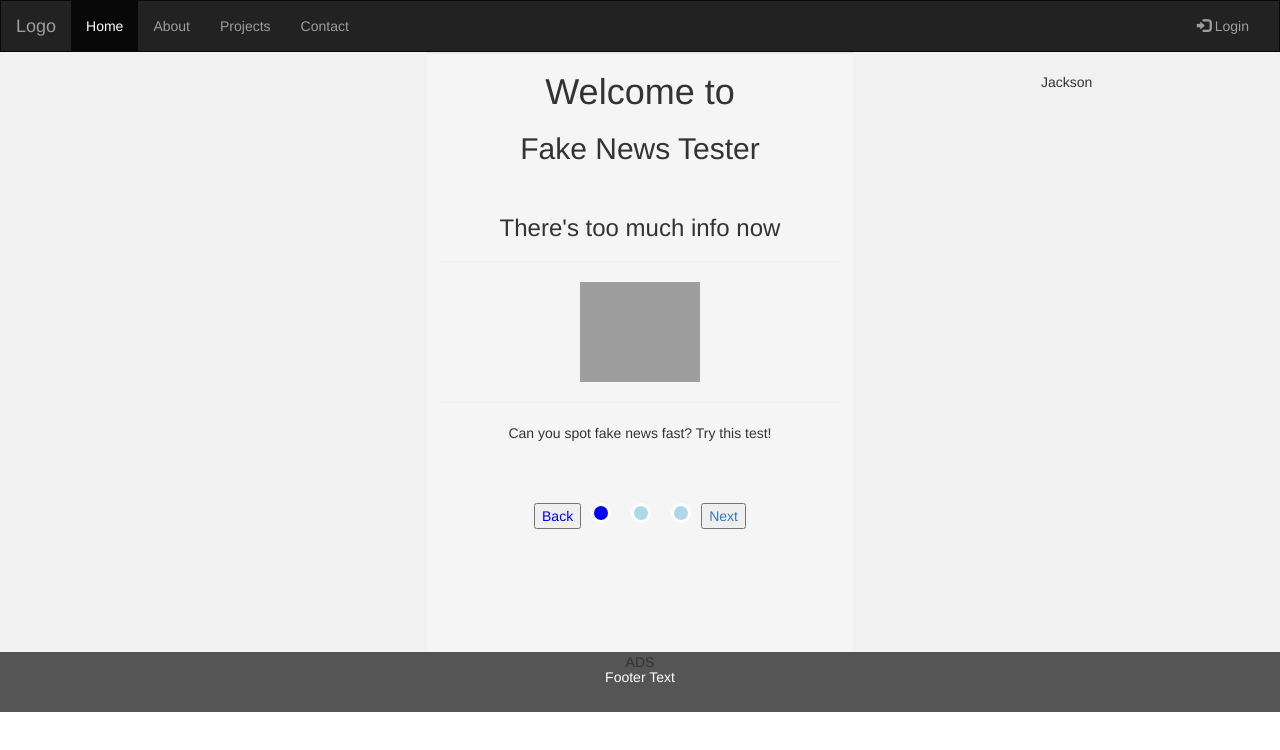
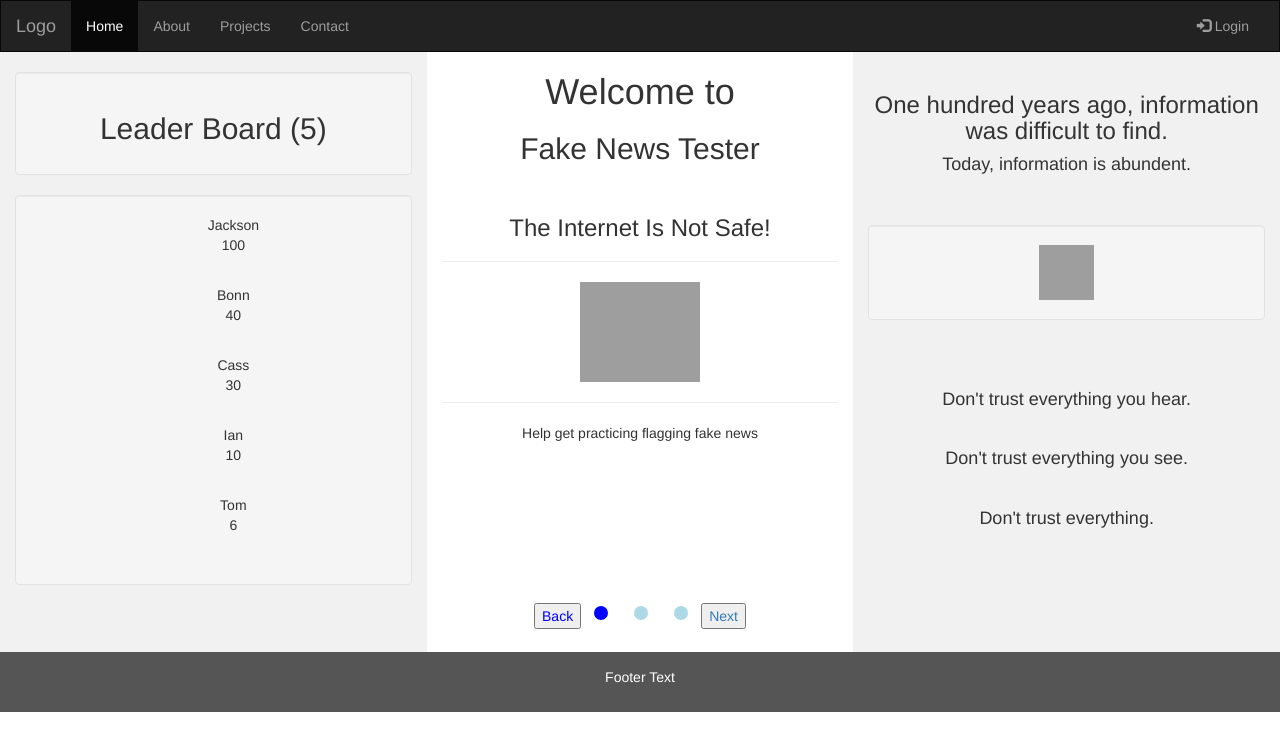
Before and after one commit to jacksondonovan/Fake_News_Test, a website: page views/index.html at #/home in a window 1280 px wide. Drawn offline with nearby package versions, Linux system fonts and the light colour scheme; some packages are replaced by stand-ins of ours; grey boxes are pictures that could not be loaded; files whose address does not match are found by name.

Commit message:
added content to home page

```diff
--- a/app/app.module.js
+++ b/app/app.module.js
@@ -23,6 +23,16 @@ var app = angular.module('fakenews',["ngRoute"])
                  })
                  .controller('homeCTRL',function($scope){
                    $scope.title = 'Jackson'
+                   $scope.leaders = [
+                     {name:'Jackson',score:100},
+                     {name:'Bonn',score:40},
+                     {name:'Cass',score:30},
+                     {name:'Ian',score:10},
+                     {name:'Tom',score:6}
+                   ]
+                   $scope.allLeaders = function(){
+                     return $scope.leaders.length;
+                   }
                  })
                  .controller('steptwoCTRL',function($scope){
                    $scope.title = 'Score'
--- a/app/templates/home.html
+++ b/app/templates/home.html
@@ -1,20 +1,38 @@
 <div class="container-fluid text-center">
   <div class="row content">
     <div class="col-sm-4 sidenav" style="height:600px;">
+      <div class="well">
+        <h2>Leader Board ({{allLeaders()}})</h2>
+      </div>
+      <div class="well">
+        <ul class="nostyle" ng-repeat="leader in leaders">
+          <div class="">
+            <li>{{leader.name}}</li>
+            <li>{{leader.score}}</li>
+            <br>
+          </div>
+
+        </ul>
+      </div>
 
     </div>
     <div class="col-sm-4 text-center">
       <h1>Welcome to</h1>
       <h2>Fake News Tester</h2>
       <br>
-      <h3>There's too much info now</h3>
+      <h3>The Internet Is Not Safe!</h3>
       <hr>
       <div class="">
         <img style="height:100px;width:120px;" src="http://palliativecarewa.asn.au/site/wp-content/uploads/2014/03/news-clip-art.png" alt="">
       </div>
       <hr>
 
-      <p>Can you spot fake news fast? Try this test!</p>
+      <p>Help get practicing flagging fake news</p>
+      <br>
+      <br>
+      <br>
+      <br>
+      <br>
       <br>
       <br>
       <div class="indicate" align="center">
@@ -27,12 +45,25 @@
 
 
     </div>
-    <div class="col-sm-4 sidenav" style="height:600px;"
-        <p>{{title}}</p>
-      </div>
-      <div class="well">
-        <p>ADS</p>
-      </div>
+    <div class="col-sm-4 sidenav" style="height:600px;" align="center">
+        <div class="">
+          <h3>One hundred years ago, information was difficult to find.</h3>
+          <h4>Today, information is abundent.</h4>
+        </div>
+        <br>
+        <br>
+        <div class="well">
+          <img style="height:55px;width:55px;" src="https://image.flaticon.com/icons/png/512/49/49116.png" alt="">
+        </div>
+        <br>
+        <br>
+        <div class="">
+          <h4>Don't trust everything you hear.</h4>
+          <br>
+          <h4>Don't trust everything you see.</h4>
+          <br>
+          <h4>Don't trust everything.</h4>
+        </div>
+    </div>
     </div>
   </div>
-</div>
--- a/public/main.css
+++ b/public/main.css
@@ -21,3 +21,7 @@
 .sidenav{
   height:1650px;
 }
+
+.nostyle{
+  list-style: none;
+}
```
Also changed, not shown: app/templates/stepthree.html (+5 -0 lines), app/templates/steptwo.html (+5 -0 lines).
